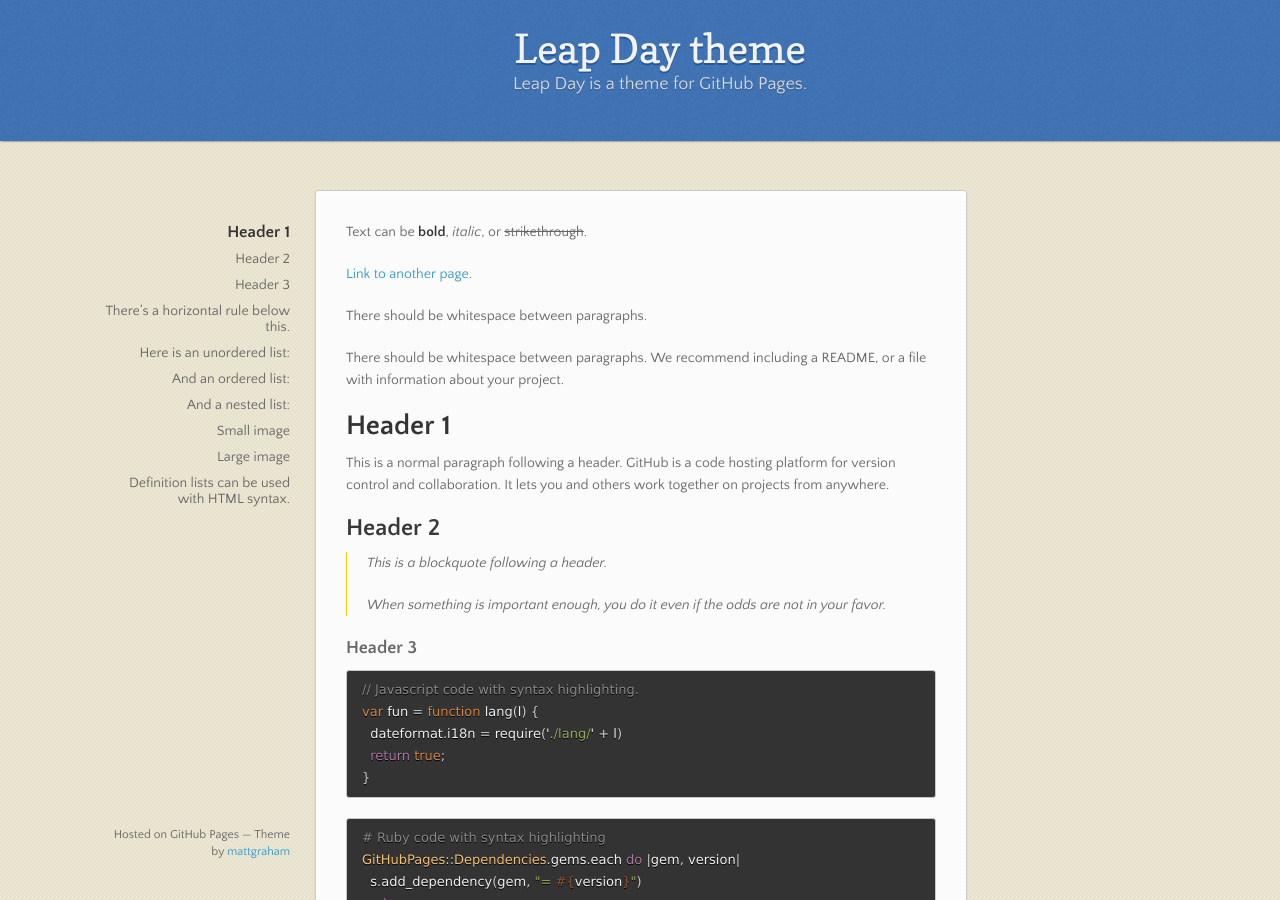
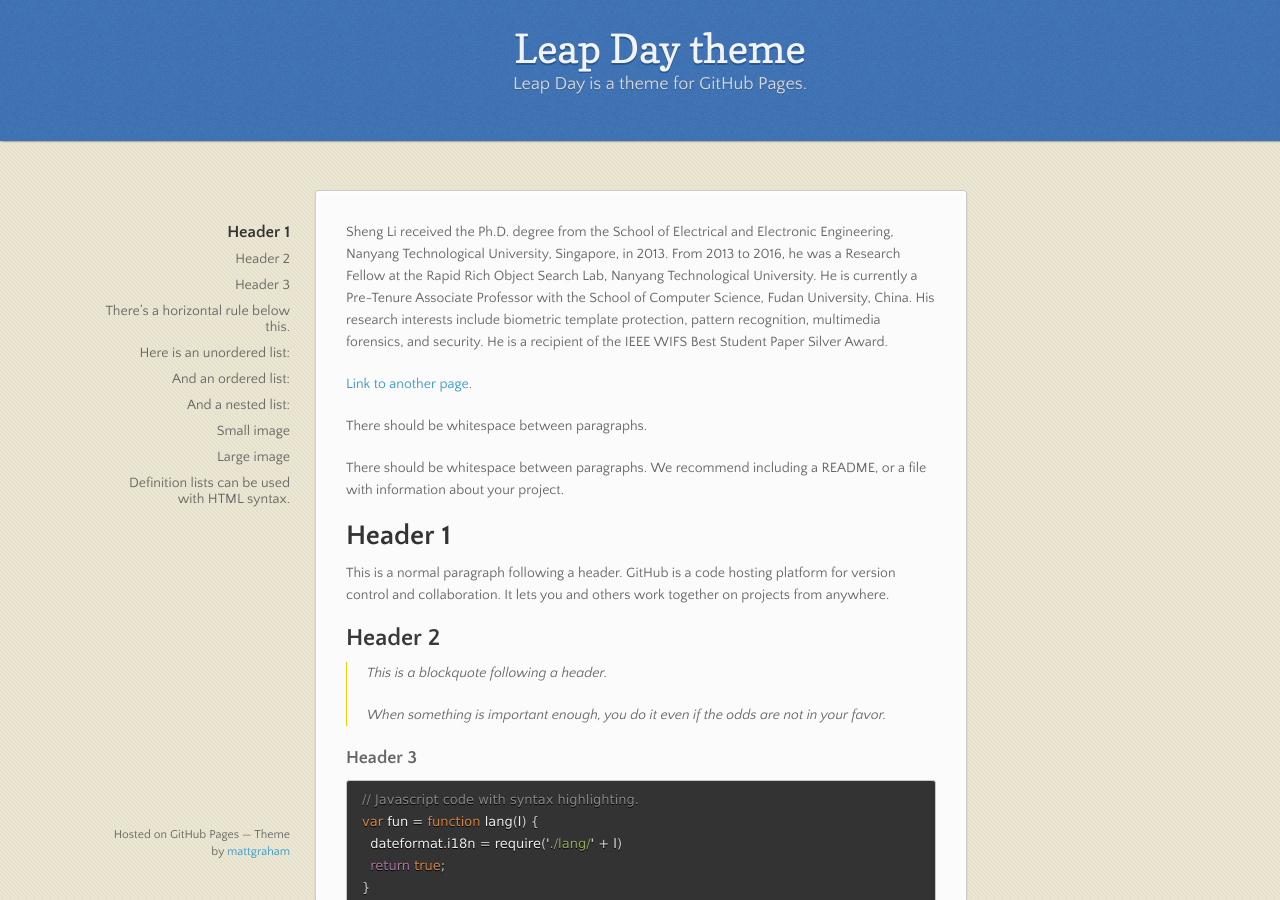
Before and after one commit to blazelisheng/blazelisheng.github.io, a Jekyll site: the page built from index.md, in a window 1280 px wide and 900 px high. Built offline with Jekyll 4.4.1, drawn with Linux system fonts in a browser that asks for light colours.

Commit message:
Update index.md

```diff
--- a/index.md
+++ b/index.md
@@ -1,8 +1,7 @@
 ---
 layout: default
 ---
-
-Text can be **bold**, _italic_, or ~~strikethrough~~.
+Sheng Li received the Ph.D. degree from the School of Electrical and Electronic Engineering, Nanyang Technological University, Singapore, in 2013. From 2013 to 2016, he was a Research Fellow at the Rapid Rich Object Search Lab, Nanyang Technological University. He is currently a Pre-Tenure Associate Professor with the School of Computer Science, Fudan University, China. His research interests include biometric template protection, pattern recognition, multimedia forensics, and security. He is a recipient of the IEEE WIFS Best Student Paper Silver Award.
 
 [Link to another page](./another-page.html).
 
```
